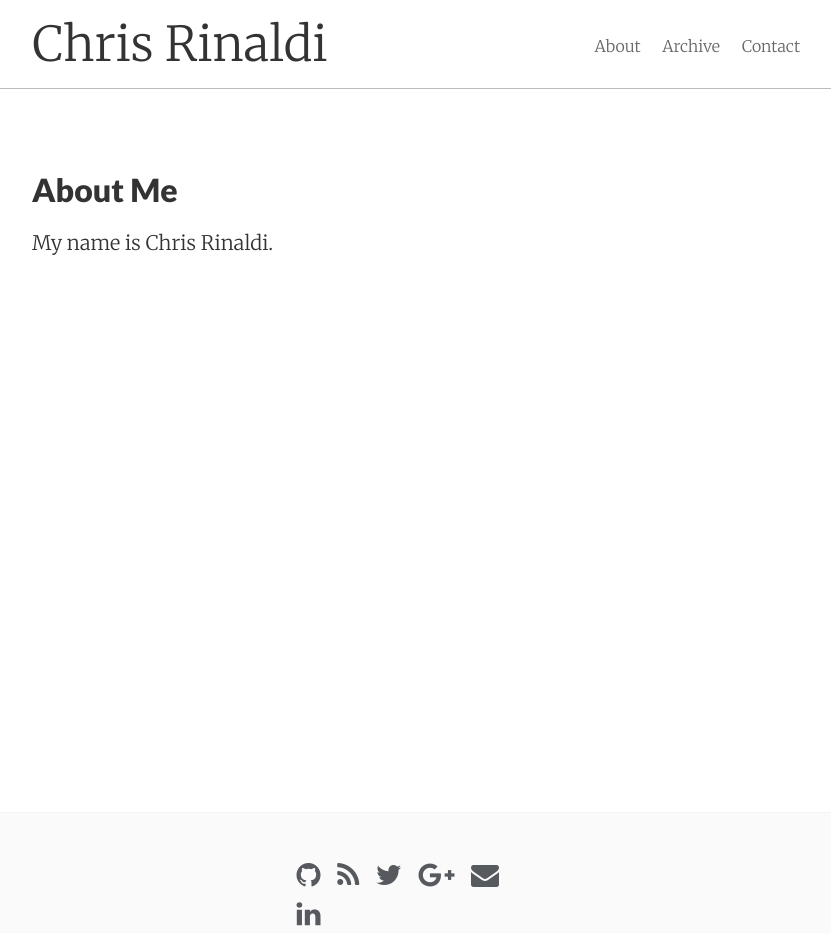
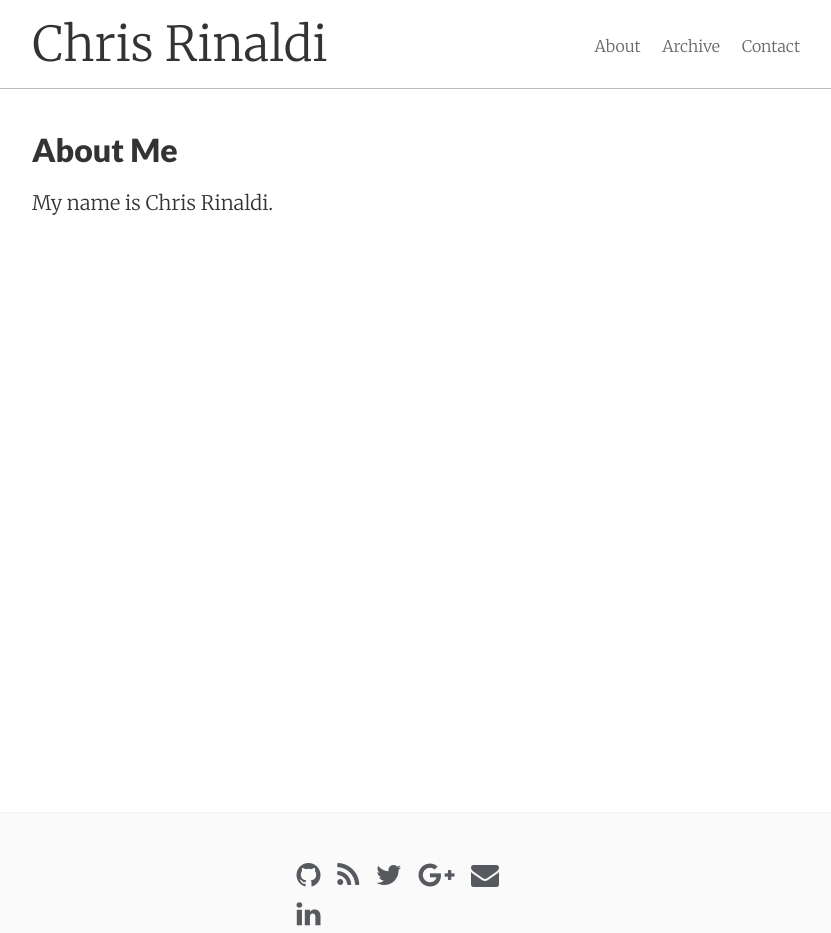
Before and after one commit to jrmatos/cgrinaldi.github.io, a Jekyll site: the page built from about.md, in a window 1280 px wide. Shown: the whole page, without its empty margins (224-1055 px from the left). Built offline with Jekyll 4.4.1, drawn with Linux system fonts in a browser that asks for light colours; nearby versions of some CDN libraries.

Commit message:
Add page-default layout to allow for titles closer to nav

```diff
--- /dev/null
+++ b/_layouts/default-page.html
@@ -0,0 +1,17 @@
+<!DOCTYPE html>
+<html>
+{% include head.html %}
+<body class="{% if site.animated %}animated fade-in-down{% endif %}">
+  <div class="site-wrap">
+    {% include header.html %}
+
+    <div class="post p2 p-responsive wrap pull-up" role="main">
+      <div class="measure">
+        {{ content }}
+      </div>
+    </div>
+  </div>
+
+  {% include footer.html %}
+</body>
+</html>
--- a/_layouts/page.html
+++ b/_layouts/page.html
@@ -1,5 +1,5 @@
 ---
-layout: default
+layout: default-page
 ---
 <div class="post">
   <header class="post-header">
--- a/_sass/_basscss.scss
+++ b/_sass/_basscss.scss
@@ -12,6 +12,7 @@
 body, button, input, select, textarea, pre {
   margin: 0;
 }
+
 
 h1, h2, h3, h4, h5, h6, p, dl, ol, ul {
   margin-top: 0;
@@ -770,3 +771,7 @@ a:hover {
 .transition-all {
   transition: all .2s ease;
 }
+
+.p-responsive.pull-up {
+    padding-top: 10px;
+}
```
